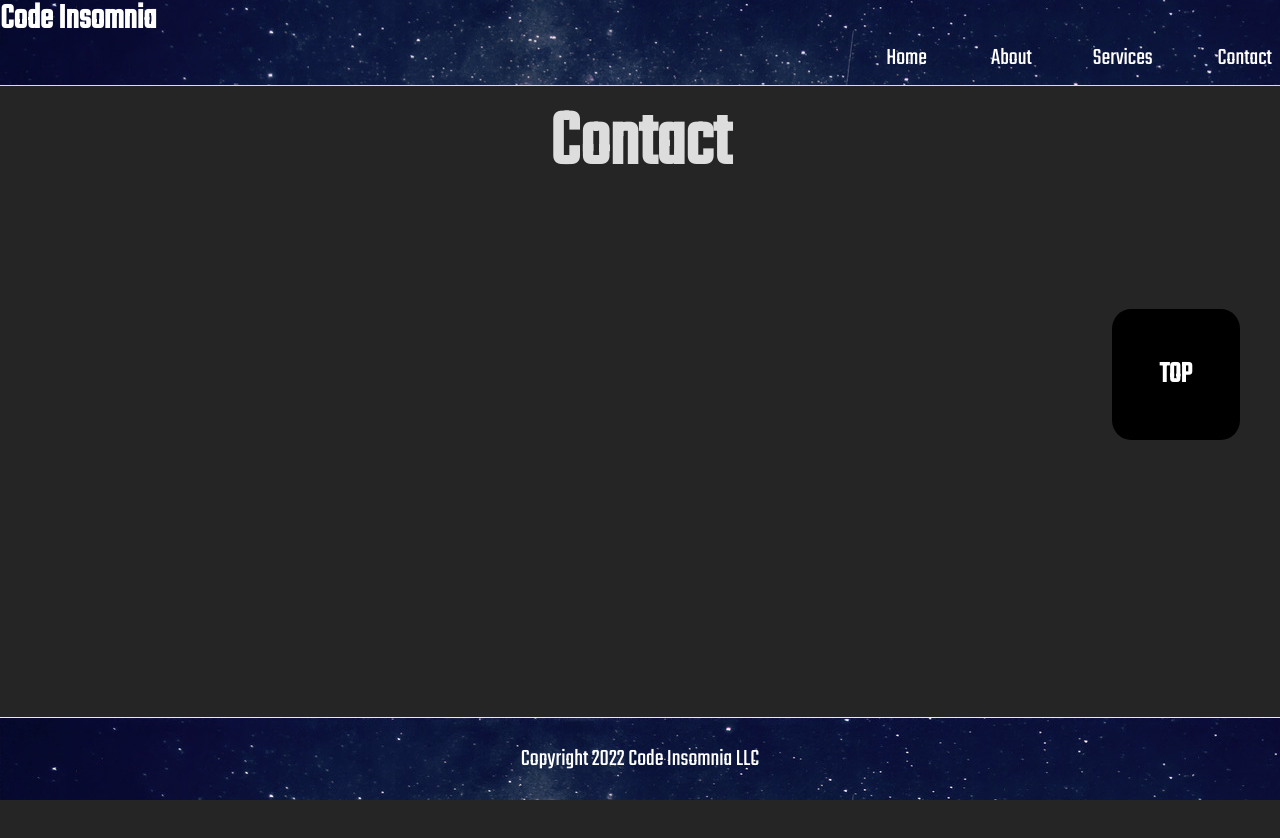
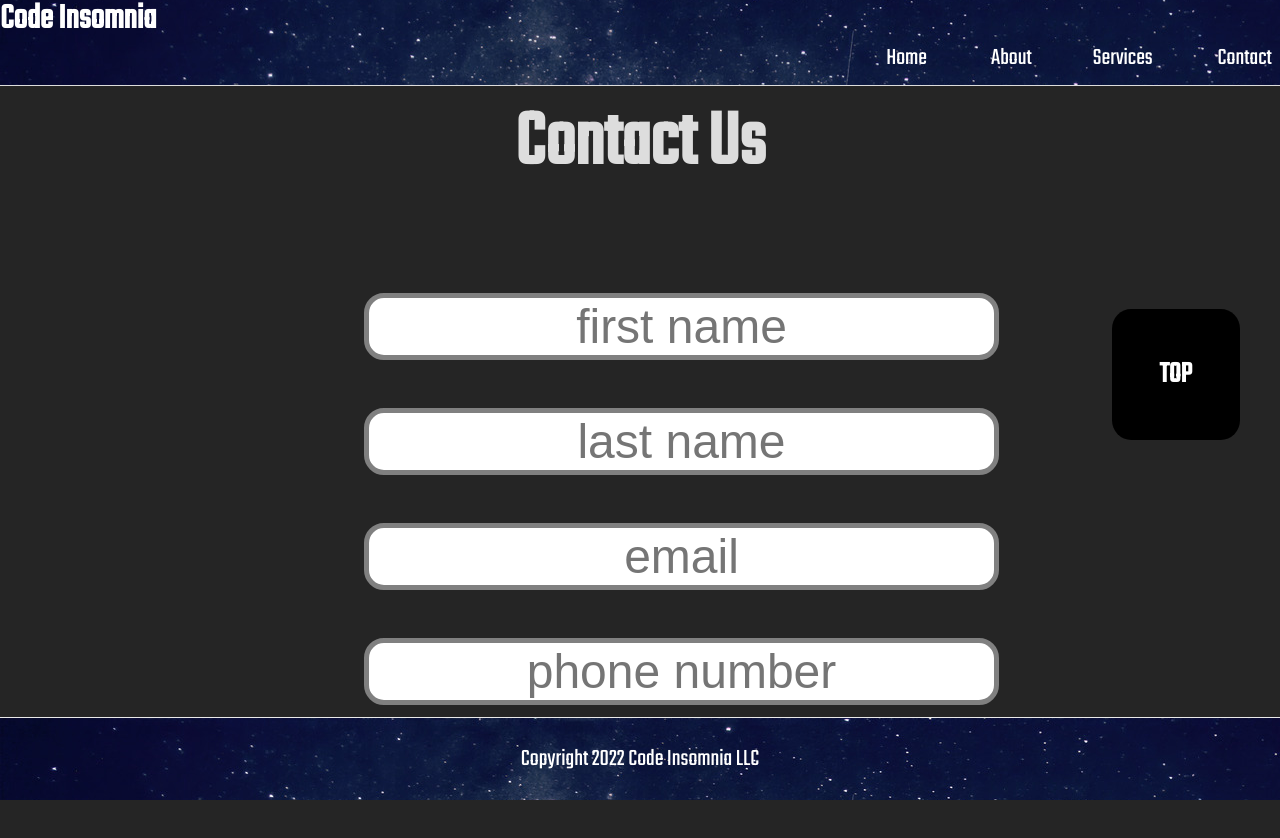
Before and after one commit to israeldail/Code-aire, a Next.js app in the folder codeinsomnia/: page /contact in a window 1280 px wide. Shown: the top 838 px of the page. Before the commit the page ends 800 px from the top, so only its background shows below. Built offline with nearby package versions, Linux system fonts and the light colour scheme.

Commit message:
started contact page

```diff
--- a/codeinsomnia/pages/contact.js
+++ b/codeinsomnia/pages/contact.js
@@ -6,11 +6,17 @@ const Contact = () => {
       <Head>
         <title>Code Insomnia | Contact</title>
       </Head>
-      <div>
+      <form>
         <section className='titlebox'>
-          <h1 className='title'>Contact</h1>
+          <h1 className='title'>Contact Us</h1>
         </section>
-      </div>
+        <main className="contact-form">
+          <input className="contact-input" type="text" placeholder="first name" />
+          <input className="contact-input" type="text" placeholder="last name" />
+          <input className="contact-input" type="text" placeholder="email" />
+          <input className="contact-input" type="text" placeholder="phone number" />
+        </main>
+      </form>
     </>
   )
 }
--- a/codeinsomnia/styles/globals.css
+++ b/codeinsomnia/styles/globals.css
@@ -375,7 +375,23 @@ flex-wrap: wrap;
 /* scroll div */
 
 .scroll-top {
-  cursor: move;
+  cursor: pointer;
+}
+
+/* contact form inputs */
+
+.contact-form {
+  height: 600px;
+  width: 600px;
+  margin: auto;
+}
+
+.contact-input {
+  margin: 1rem;
+  font-size: 48px;
+  border-radius: 20px;
+  text-align: center;
+  border: solid 5px grey;
 }
 
 
```
